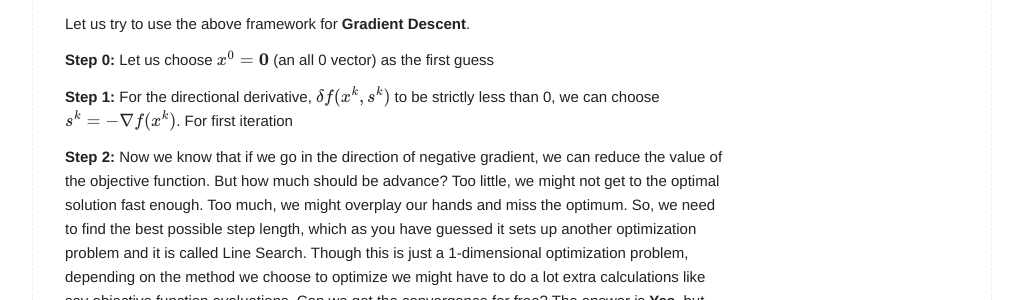
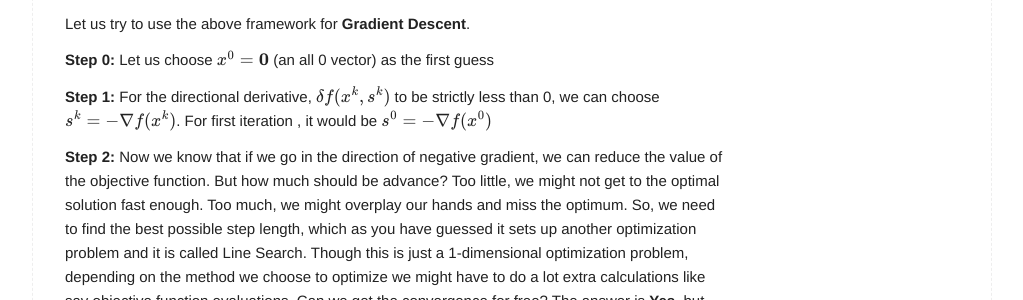
Before and after one commit to CGudapati/cgudapati.github.io, a Jekyll site: the page built from _posts/2019-08-29-Supervised-Learning-Gradient_descent.markdown, in a window 1280 px wide and 900 px high, scrolled down 1692 px. Shown: the part 150-450 px from the top of the window, without its empty margins (128-1151 px from the left). Built offline with Jekyll 4.4.1, drawn with Linux system fonts in a browser that asks for light colours; formulas are drawn with MathJax 3.

Commit message:
Added Gradeint Descent

```diff
--- a/_posts/2019-08-29-Supervised-Learning-Gradient_descent.markdown
+++ b/_posts/2019-08-29-Supervised-Learning-Gradient_descent.markdown
@@ -71,7 +71,7 @@ Let us try to use the above framework for **Gradient Descent**.
 
 **Step 0:** Let us choose $x^{0} = \mathbf{0}$ (an all 0 vector)  as the first guess
 
-**Step 1:** For the directional derivative, $\delta f(x^{k}, s^{k})$ to be strictly less than 0, we can choose $s^{k} = -\nabla f(x^{k})$. For first iteration
+**Step 1:** For the directional derivative, $\delta f(x^{k}, s^{k})$ to be strictly less than 0, we can choose $s^{k} = -\nabla f(x^{k})$. For first iteration , it would be $ s^{0} = -\nabla f(x^{0})$
 
 **Step 2:** Now we know that if we go in the direction of negative gradient, we can reduce the value of the objective function. But how much should be advance? Too little, we might not get to the optimal solution fast enough. Too much, we might overplay our hands and miss the optimum. So, we need to find the best possible step length, which as you have guessed it sets up another optimization problem and it is called Line Search. Though this is just a 1-dimensional optimization problem, depending on the method we choose to optimize we might have to do a lot extra calculations like say objective function evaluations.  Can we get the convergence for free? The answer is **Yes**, but under some specific conditions -- namely the gradient of $P(x)$ is Lipschitz continuous. [Mark Schmidt](https://www.cs.ubc.ca/~schmidtm/Courses/540-W18/L4.pdf) at UBC explains it much better than I can do. And luckily, P(x)'s gradient is Lipschitz continuous. So what does this mean for the gradient descent? It means that we have a guarantee for convergence when the step size is constant $\alpha_{k} = \frac{1}{L}$ where $L$ is the Lipschitz's constant (largest Eigen value of the Hessian of $P'(x)$ for all values of $x$  also, not very important for the implementation). Now, we are getting the exact amount to move for a guaranteed decrease in objective function value.
 
```
